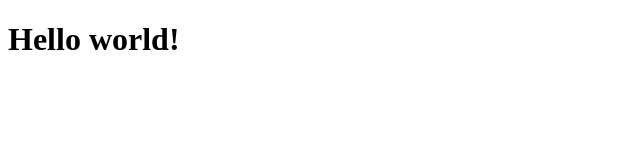
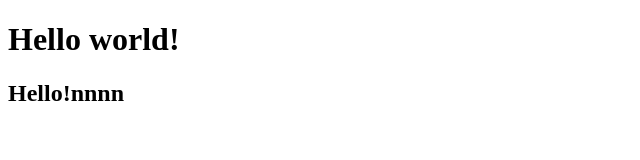
Before and after one commit to MikhailWM/project, a plain HTML site: page index.html in a window 1280 px wide. Shown: the whole page, without its empty margins (0-640 px from the left). Drawn offline with Linux system fonts and the light colour scheme.

Commit message:
index.html mod

```diff
--- a/index.html
+++ b/index.html
@@ -7,5 +7,6 @@
 </head>
 <body>
 	<h1>Hello world!</h1>
+	<h2>Hello!nnnn</h2>
 </body>
 </html>
```
